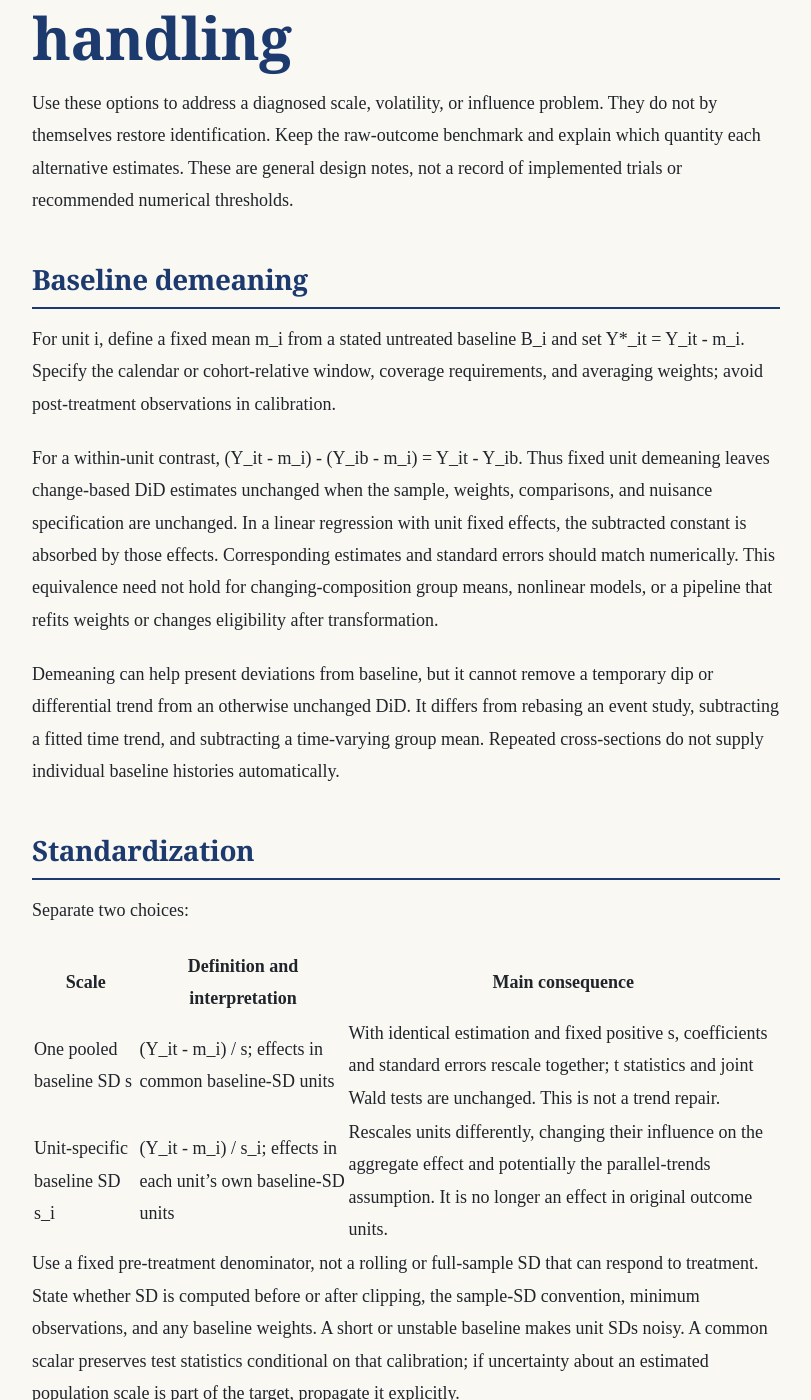
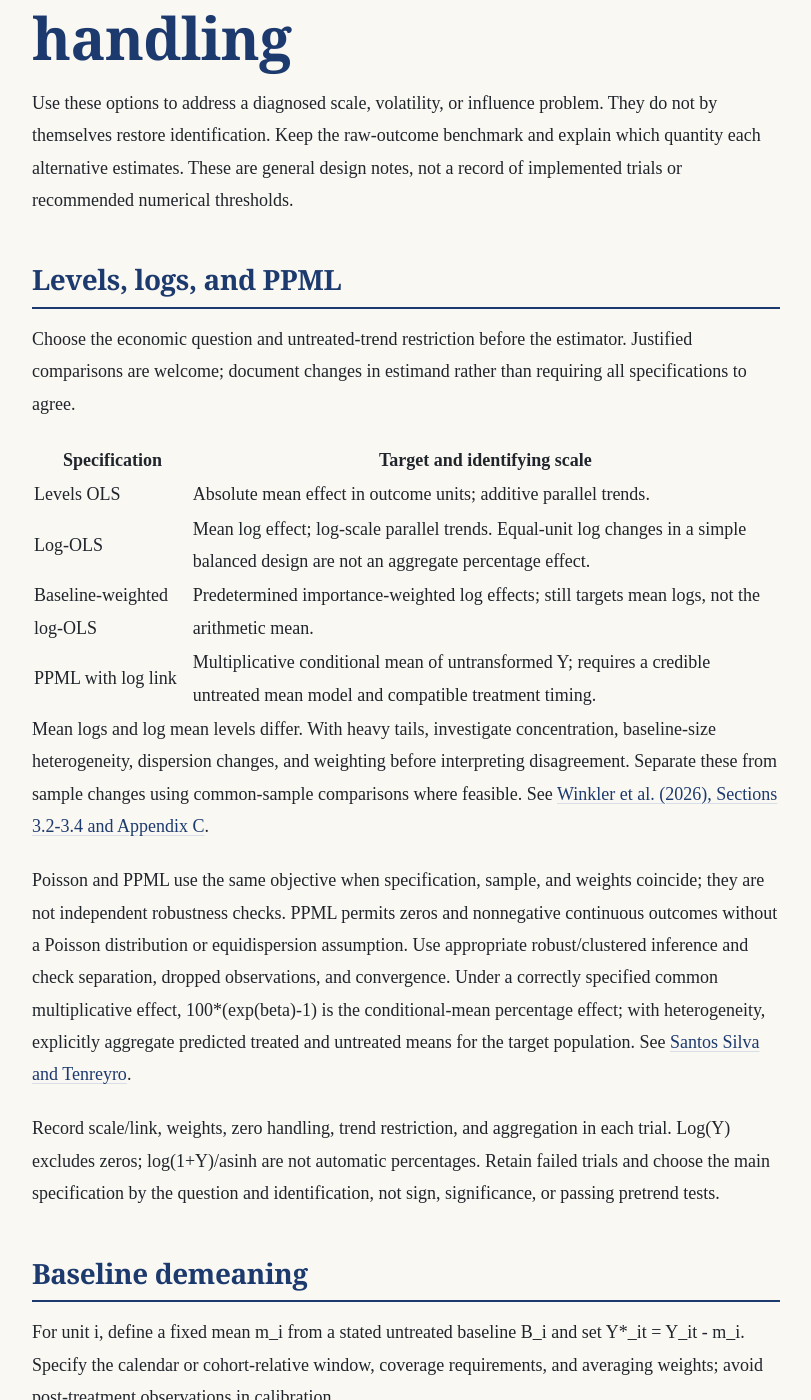
Before and after one commit to KaiGu2024/KaiGu2024.github.io, a Jekyll site: the page built from docs/skills/did-adjustment/references/transformations-and-tail-handling.md, in a window 1280 px wide and 1400 px high, scrolled down 631 px. Shown: the whole window, without its empty margins (234-1045 px from the left). Built offline with Jekyll 4.4.1, drawn with Linux system fonts in a browser that asks for light colours; our own code applies the rules of GitHub Pages for plain Markdown files.

Commit message:
clarify levels, logs, and PPML choices in did skill

```diff
--- a/docs/skills/did-adjustment/references/transformations-and-tail-handling.md
+++ b/docs/skills/did-adjustment/references/transformations-and-tail-handling.md
@@ -1,6 +1,23 @@
 # Outcome transformations and tail handling
 
 Use these options to address a diagnosed scale, volatility, or influence problem. They do not by themselves restore identification. Keep the raw-outcome benchmark and explain which quantity each alternative estimates. These are general design notes, not a record of implemented trials or recommended numerical thresholds.
+
+## Levels, logs, and PPML
+
+Choose the economic question and untreated-trend restriction before the estimator. Justified comparisons are welcome; document changes in estimand rather than requiring all specifications to agree.
+
+| Specification | Target and identifying scale |
+|---|---|
+| Levels OLS | Absolute mean effect in outcome units; additive parallel trends. |
+| Log-OLS | Mean log effect; log-scale parallel trends. Equal-unit log changes in a simple balanced design are not an aggregate percentage effect. |
+| Baseline-weighted log-OLS | Predetermined importance-weighted log effects; still targets mean logs, not the arithmetic mean. |
+| PPML with log link | Multiplicative conditional mean of untransformed Y; requires a credible untreated mean model and compatible treatment timing. |
+
+Mean logs and log mean levels differ. With heavy tails, investigate concentration, baseline-size heterogeneity, dispersion changes, and weighting before interpreting disagreement. Separate these from sample changes using common-sample comparisons where feasible. See [Winkler et al. (2026), Sections 3.2-3.4 and Appendix C](https://doi.org/10.1007/s11129-026-09312-2).
+
+Poisson and PPML use the same objective when specification, sample, and weights coincide; they are not independent robustness checks. PPML permits zeros and nonnegative continuous outcomes without a Poisson distribution or equidispersion assumption. Use appropriate robust/clustered inference and check separation, dropped observations, and convergence. Under a correctly specified common multiplicative effect, 100*(exp(beta)-1) is the conditional-mean percentage effect; with heterogeneity, explicitly aggregate predicted treated and untreated means for the target population. See [Santos Silva and Tenreyro](https://personal.lse.ac.uk/tenreyro/LGW.html).
+
+Record scale/link, weights, zero handling, trend restriction, and aggregation in each trial. Log(Y) excludes zeros; log(1+Y)/asinh are not automatic percentages. Retain failed trials and choose the main specification by the question and identification, not sign, significance, or passing pretrend tests.
 
 ## Baseline demeaning
 
```
Also changed, not shown: docs/skills/did-adjustment/SKILL.md (+3 -3 lines).
